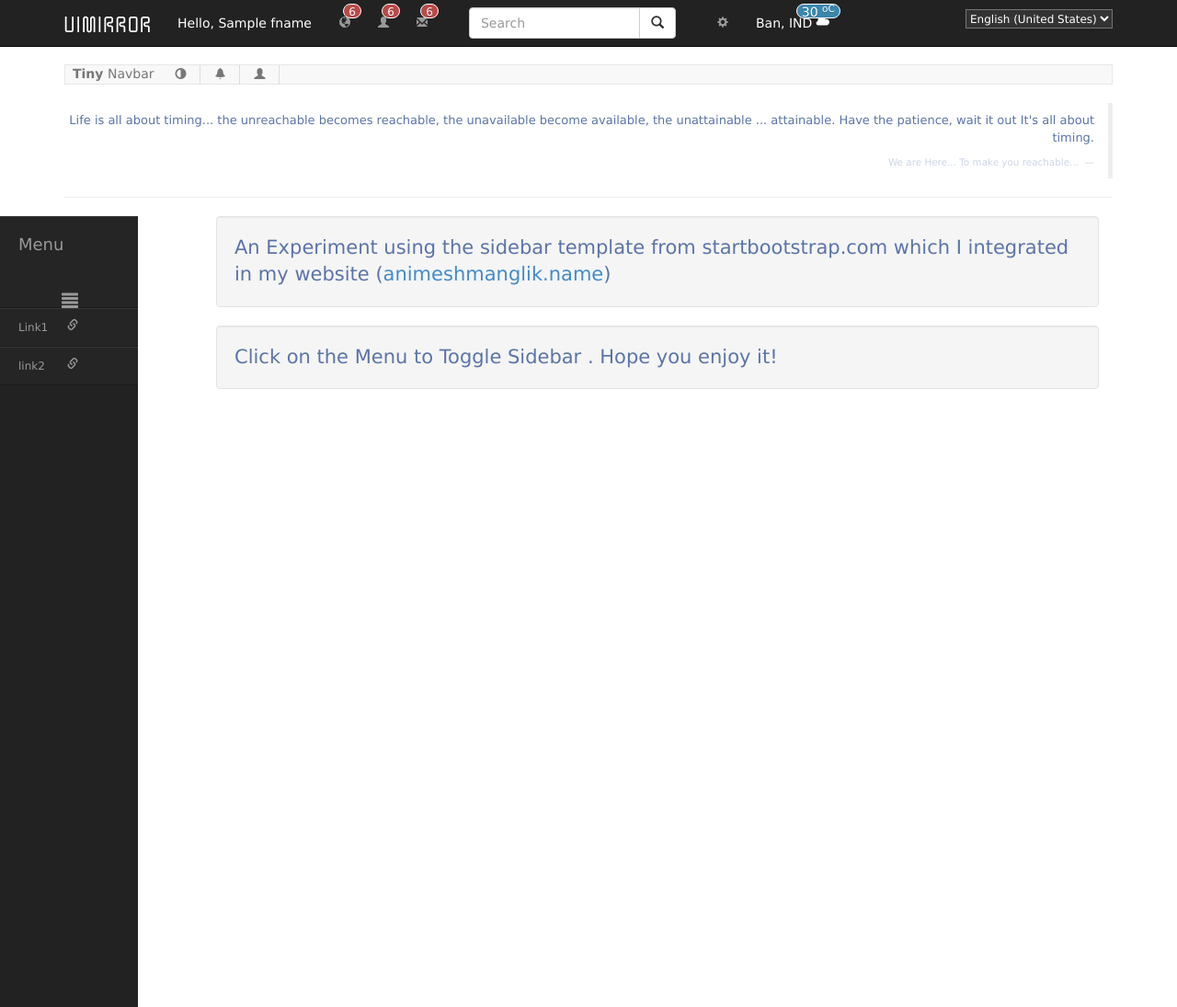
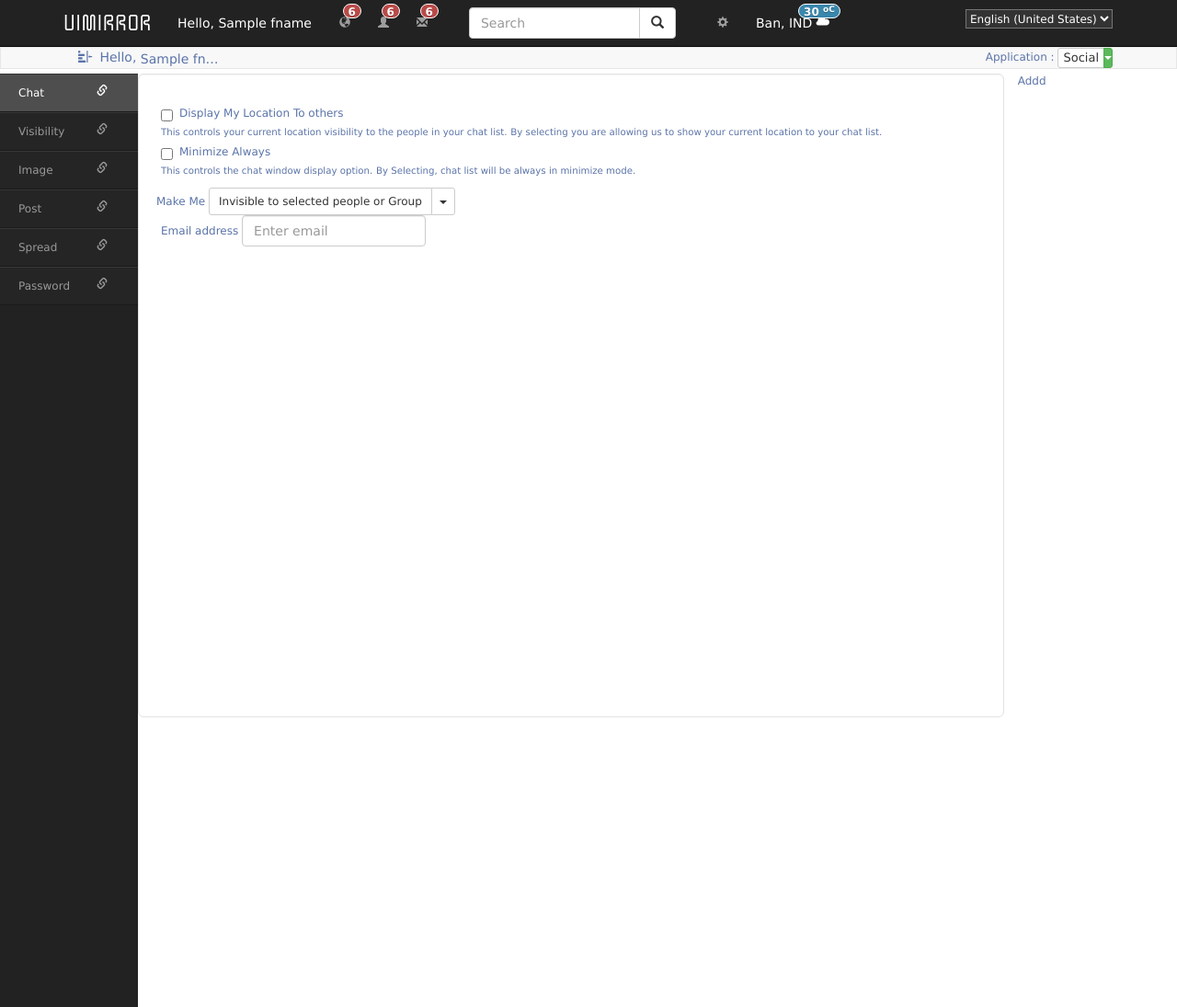
Before and after one commit to jayarampradhan/uimirror_py, a Django app: template account/account/templates/profile/settings/home.html in a window 1280 px wide. Shown: the whole page at 92% size. Run offline with Django 3.2, Linux system fonts and the light colour scheme; the template is opened without the code that fills it: most values are stand-ins (such as "Sample title", 1, 10 or a date in 2020); parts of the project's set-up code (start-up, migrations or seed data) failed here and were passed over; some libraries are stand-ins or nearby versions.

Commit message:
: New Task
Task-Url:

```diff
--- a/account/account/static/css/uim.settings.css
+++ b/account/account/static/css/uim.settings.css
@@ -13,18 +13,22 @@ body
     font-size: 12px;
 }
 body {
-	padding-top: 70px;
+	padding-top: 51px;
 }
 label{
 	font-weight: normal;
 }
-.no_padding {
+.no_padding, .btn-group.appChooser>.btn+.dropdown-toggle {
 	padding-left: 0px;
 	padding-right: 0px;
 }
 .no_margin {
 	margin-left: 0px;
 	margin-right: 0px;
+}
+.no_tb_margin {
+	margin-top: 0px;
+	margin-bottom: 0px;
 }
 .text-primary{
 	color: #5b74a8;
@@ -59,6 +63,13 @@ label{
 }
 .mtxl{
 	margin-top: 50px;
+}
+.nop{
+	padding: 0px;
+}
+.plrxs{
+	padding-left: 5px;
+	padding-right: 5px;
 }
 .uimbgsc{
 	background-color: #5cb85c;
@@ -112,6 +123,15 @@ label{
 }
 
 /*Experiment*/
+.navbar.uimHead{
+	margin-bottom: 0px;
+}
+.navbar.uimSubHead{
+	margin-bottom: 5px;
+}
+.glyphicon:empty {
+width: 1em;
+}
 .row{
     margin-left:0px;
     margin-right:0px;
@@ -159,7 +179,7 @@ label{
   width: 100%;
 }
 
-#sidebar_menu li a, .sidebar-nav li a {
+.sidebar-nav li a {
     color: #999;
     display: block;
     float: left;
@@ -191,7 +211,7 @@ label{
   text-decoration: none;
 }
 
-.sidebar-nav li a:hover {
+.sidebar-nav li a:hover , .sidebar-nav li a.active{
   color: #fff;
   background: rgba(255,255,255,0.2);
   text-decoration: none;
@@ -201,22 +221,6 @@ label{
 .sidebar-nav li a:focus {
   text-decoration: none;
 }
-
-.sidebar-nav > .sidebar-brand {
-  height: 65px;
-  line-height: 60px;
-  font-size: 18px;
-}
-
-.sidebar-nav > .sidebar-brand a {
-  color: #999999;
-}
-
-.sidebar-nav > .sidebar-brand a:hover {
-  color: #fff;
-  background: none;
-}
-
 #main_icon
 {
     float:right;
@@ -258,3 +262,10 @@ label{
     transition: all .4s ease 0s;
 }
 }
+.uimSubHead .btn{
+	font-size: 13px;
+}
+.contentHolder{
+	background-color: #fff;
+	min-height: 700px;
+}
--- a/account/account/static/css/uim.subtop.css
+++ b/account/account/static/css/uim.subtop.css
@@ -2,3 +2,24 @@
 .navbar-xs { min-height:22px; border-radius:0}
 .navbar-xs .navbar-brand{ padding: 2px 8px;font-size: 14px;line-height: 14px; height: auto;}
 .navbar-xs .navbar-nav > li > a { border-right:1px solid #ddd; padding-top: 2px; padding-bottom: 2px; line-height: 16px }
+.uimSubHead .actorGreetingWrap, .uimSubHead .actorGreetingWrap>a{
+	font-size: 14px;
+	color: #5b74a8;
+}
+#uimLeftMenuTogl{
+	margin-right: 5px;
+}
+.uimSubHead .actorName {
+	max-width: 90px;
+	white-space: nowrap;
+	word-break: no;
+	overflow : hidden;
+	-ms-text-overflow: ellipsis;
+    -o-text-overflow: ellipsis;
+    text-overflow: ellipsis;
+    display: inline-block;
+	vertical-align: text-top;
+}
+a.actorNameLn:hover{
+	text-decoration: underline;
+}
--- a/account/account/static/js/settings/uim.settings.js
+++ b/account/account/static/js/settings/uim.settings.js
@@ -1,4 +1,10 @@
-$("#menu-toggle").click(function(e) {
+$("#uimLeftMenuTogl").click(function(e) {
         e.preventDefault();
+        var togel_ico = $('#uimLeftMenuToglIco');
+        if(togel_ico.hasClass('glyphicon-indent-left')){
+        	togel_ico.removeClass('glyphicon-indent-left').addClass('glyphicon-indent-right');
+        }else{
+        	togel_ico.removeClass('glyphicon-indent-right').addClass('glyphicon-indent-left');
+        }
         $("#wrapper").toggleClass("active");
 });
--- a/account/account/templates/profile/settings/_media.html
+++ b/account/account/templates/profile/settings/_media.html
@@ -1,4 +1,4 @@
-<link rel="stylesheet" href="{{ STATIC_URL }}css/bootstrap/welcome/bootstrap-3.1.1.min.css" type="text/css">
+<link rel="stylesheet" href="//netdna.bootstrapcdn.com/bootstrap/3.1.1/css/bootstrap.min.css">
 <link rel="stylesheet" href="{{ STATIC_URL }}css/uim.badge.css" type="text/css">
 <link rel="stylesheet" href="{{ STATIC_URL }}css/uim.top.css" type="text/css">
 <link rel="stylesheet" href="{{ STATIC_URL }}css/uim.subtop.css" type="text/css">
--- a/account/account/templates/profile/settings/_sub_top.html
+++ b/account/account/templates/profile/settings/_sub_top.html
@@ -1,23 +1,40 @@
-<div class="container">
-    <nav class="navbar navbar-default navbar-xs" role="navigation">
+{% load i18n %}
+<nav class="navbar navbar-default navbar-xs uimSubHead" role="navigation">
   <!-- Brand and toggle get grouped for better mobile display -->
+  <div class="container">
   <div class="navbar-header">
-    <button type="button" class="navbar-toggle" data-toggle="collapse" data-target="#bs-example-navbar-collapse-1">
-      <span class="sr-only">Toggle navigation</span>
-      <span class="icon-bar"></span>
-      <span class="icon-bar"></span>
-      <span class="icon-bar"></span>
-    </button>
-    <a class="navbar-brand" href="#"><b>Tiny</b> Navbar</a>
+    <!-- <a class="navbar-brand" href="#"><b>Hello,</b> Navbar</a> -->
+    <p class="navbar-text actorGreetingWrap no_tb_margin">
+       <a id="uimLeftMenuTogl" href="#"><span id="uimLeftMenuToglIco" class="glyphicon glyphicon-indent-right"></span></a>
+	   <span>{% blocktrans %}Hello{% endblocktrans %}, </span>
+	   <!-- Update the link for edit user profile page -->
+	   <a href="#" title="{{usr.fname}} {{usr.lname}}" class="navbar-link actorNameLn">
+	   		<span class="actorName">{{usr.fname}}</span>
+	   </a>
+	</p>
   </div>
 
   <!-- Collect the nav links, forms, and other content for toggling -->
   <div class="collapse navbar-collapse" id="bs-example-navbar-collapse-1">
-    <ul class="nav navbar-nav">
-      <li><a href="#"><i class="glyphicon glyphicon-adjust"></i></a></li>
-      <li><a href="#"><i class="glyphicon glyphicon-bell"></i></a></li>
-      <li><a href="#"><i class="glyphicon glyphicon-user"></i></a></li>
-    </ul>
-  </div><!-- /.navbar-collapse -->
+			<ul class="nav navbar-nav navbar-right">
+				<li><span>Application : </span>
+					<div class="btn-group appChooser">
+						<button type="button" class="btn btn-xs btn-default nop plrxs">Social</button>
+						<button type="button" class="btn btn-xs btn-success dropdown-toggle nop "
+							data-toggle="dropdown">
+							<span class="caret"></span> <span class="sr-only">Toggle
+								Dropdown</span>
+						</button>
+						<ul class="dropdown-menu" role="menu">
+							<li><a href="#">Action</a></li>
+							<li><a href="#">Another action</a></li>
+							<li><a href="#">Something else here</a></li>
+							<li class="divider"></li>
+							<li><a href="#">Separated link</a></li>
+						</ul>
+					</div></li>
+
+			</ul>
+		</div><!-- /.navbar-collapse -->
+  </div>
 </nav>
-</div>
--- a/account/account/templates/profile/settings/home.html
+++ b/account/account/templates/profile/settings/home.html
@@ -11,21 +11,18 @@
 {% block content %}
 	{% include "profile/settings/_top.html"%}
 	{% include "profile/settings/_sub_top.html"%}
-	<div class="container center-block visible-lg visible-md">
-		{% include "welcome/_theme.html"%}
-	</div>
-	<div class="container">
 		<div id="wrapper" class="active">
 
       <!-- Sidebar -->
             <!-- Sidebar -->
       <div id="sidebar-wrapper">
-      <ul id="sidebar_menu" class="sidebar-nav">
-           <li class="sidebar-brand"><a id="menu-toggle" href="#">Menu<span id="main_icon" class="glyphicon glyphicon-align-justify"></span></a></li>
-      </ul>
         <ul class="sidebar-nav" id="sidebar">
-          <li><a>Link1<span class="sub_icon glyphicon glyphicon-link"></span></a></li>
-          <li><a>link2<span class="sub_icon glyphicon glyphicon-link"></span></a></li>
+          <li><a class="active">Chat<span class="sub_icon glyphicon glyphicon-link"></span></a></li>
+          <li><a>Visibility<span class="sub_icon glyphicon glyphicon-link"></span></a></li>
+          <li><a>Image<span class="sub_icon glyphicon glyphicon-link"></span></a></li>
+          <li><a>Post<span class="sub_icon glyphicon glyphicon-link"></span></a></li>
+          <li><a>Spread<span class="sub_icon glyphicon glyphicon-link"></span></a></li>
+          <li><a>Password<span class="sub_icon glyphicon glyphicon-link"></span></a></li>
         </ul>
       </div>
 
@@ -34,16 +31,67 @@
         <!-- Keep all page content within the page-content inset div! -->
         <div class="page-content inset">
           <div class="row">
-              <div class="col-md-12">
-              <p class="well lead">An Experiment using the sidebar template from startbootstrap.com which I integrated in my website (<a href="http://animeshmanglik.name">animeshmanglik.name</a>)</p>
-              <p class="well lead">Click on the Menu to Toggle Sidebar . Hope you enjoy it!</p>
-            </div>
-          </div>
+				<div class="col-md-10 no_padding">
+					<div class="well well-lg contentHolder">
+						<div class="row no-margin">
+							<div class="checkbox">
+  								<label>
+    								<input type="checkbox" value="">
+    								Display My Location To others
+  								</label>
+  								<p>
+  									<small>This controls your current location visibility to the people in your chat list.</small>
+									<small>By selecting you are allowing us to show your current location to your chat list.</small>
+								</p>
+							</div>
+							<div class="checkbox">
+  								<label>
+    								<input type="checkbox" value="">
+    								Minimize Always
+  								</label>
+  								<p>
+									<small>This controls the chat window display option.</small>
+									<small>By Selecting, chat list will be always in minimize mode.</small>
+								</p>
+							</div>
+							<div class="row">
+								<span class="list-inline">Make Me </span>
+								<div class="btn-group">
+									<button type="button" class="btn btn-default btn-sm">Invisible to selected people or Group</button>
+									<button type="button" class="btn btn-default dropdown-toggle btn-sm"
+										data-toggle="dropdown">
+										<span class="caret"></span>
+									</button>
+									<ul class="dropdown-menu" role="menu">
+										<li><a href="#">Visible To all</a></li>
+										<li><a href="#">Invisible</a></li>
+										<li><a href="#">Visible to selected people or Group</a></li>
+										<li><a href="#">Invisible to selected people or Group</a></li>
+									</ul>
+								</div>
+							</div>
+							<div class="row">
+								<form class="form-inline" role="form">
+									<div class="form-group">
+										<label for="exampleInputEmail1">Email address</label> <input
+											type="email" class="form-control" id="exampleInputEmail1"
+											placeholder="Enter email">
+									</div>
+								</form>
+							</div>
+							<!-- /input-group -->
+						</div>
+					</div>
+
+				</div>
+				<div class="col-md-10 col-md-2 visible-md visible-lg">
+					Addd
+				</div>
+			</div>
         </div>
       </div>
 
     </div>
-	</div>
 {% endblock content %}
 {% block footer %}
 {% endblock footer %}
```
Also changed, not shown: 1 other file.
